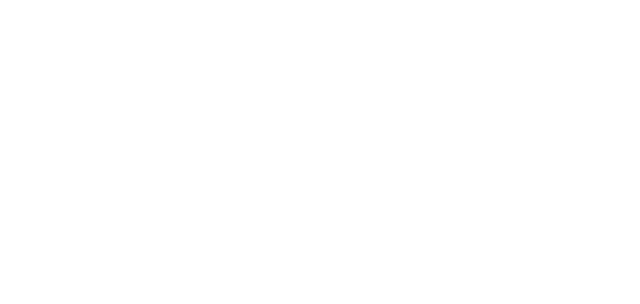
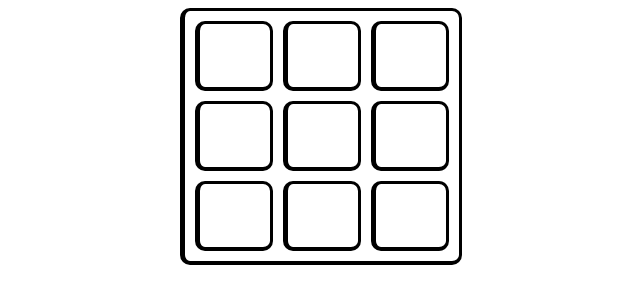
Before and after one commit to Or0naa/XO, a React (Vite) app in the folder xo_client/: page / in a window 1280 px wide. Shown: the top 304 px of the page, without its empty margins (319-959 px from the left). Built offline with nearby package versions, Linux system fonts and the light colour scheme.

Commit message:
board without logic

```diff
--- a/xo_client/src/App.jsx
+++ b/xo_client/src/App.jsx
@@ -1,10 +1,9 @@
-
+import Board from "./components/Board";
 
 export default function App() {
   return (
     <div>
-
-
+      <Board/>
     </div>
   )
 }
--- a/xo_client/src/components/BackArrow/style.module.scss
+++ b/xo_client/src/components/BackArrow/style.module.scss
@@ -10,6 +10,5 @@
 
     .backArrow{
         color: white;
-        background-color: #FBB500;
     }
 }}
--- /dev/null
+++ b/xo_client/src/components/Board/index.jsx
@@ -0,0 +1,73 @@
+import React, { useEffect, useState } from 'react'
+import Frame from '../Frame'
+import styles from './style.module.scss';
+import { check } from '../../functions/win';
+import X_index from '../XO/X_index';
+import O_index from '../XO/O_index';
+
+export default function Board() {
+    const [board, setBoard] = useState([]);
+    const [squares, setSquares] = useState(3);
+    const [turn, setTurn] = useState(true);
+    const [win, setWin] = useState(false);
+    const [winner, setWinner] = useState("");
+    const [winningSquares, setWinningSquares] = useState([]);
+
+    useEffect(() => {
+        // יצירת לוח הריבועים
+        const newBoard = [];
+        for (let i = 0; i < squares; i++) {
+            const line = [];
+            for (let j = 0; j < squares; j++) {
+                line.push(""); // מקדם את הלוח בשורות ריקות
+            }
+            newBoard.push(line); // מקדם את הלוח בשורות שמכילות את הריבועים הריקים
+        }
+        setBoard(newBoard); // עדכון הלוח בהתאם
+    }, [squares]);
+
+    const handleSquare = (i, j) => {
+        // אם הריבוע ריק
+        if (board[i][j] === "") {
+            // הערך שהוכנס על ידי המשתמש (תור X או O)
+            const value = turn ? "X" : "O";
+            // יצירת לוח חדש עם הערך שהוכנס במקום המתאים
+            const newBoard = [...board];
+            newBoard[i][j] = value;
+            // עדכון הלוח בהתאם
+            setBoard(newBoard);
+
+            // שליחת הלוח המלא והערך שהוכנס לפונקציה check
+            if (check(newBoard, value)) {
+                // אם הפונקציה check מחזירה true, יש ניצחון
+                alert(`ניצחון בתור ${value}`);
+                setWin(true);
+                setWinner(value); // עדכון הנצחון בהתאם לערך המנצח
+                // כאן תוכלי להגדיר כל פעולות נוספות שתרצי לבצע כאשר יש ניצחון
+            } else {
+                // עדכון התור לשחקן השני
+                console.log(turn);
+                setTurn(!turn);
+                // כאן תוכלי להגדיר כל פעולות נוספות שתרצי לבצע לאחר כל תור
+            }
+        }
+    }
+
+    return (
+        <div className={styles.board}>
+            <Frame >
+                {board.map((line, i) => (
+                    <div key={i} className={styles.board_row}>
+                        {line.map((square, j) => (
+
+                            <Frame >
+                                <div key={j} className={styles.square_frame} onClick={() => handleSquare(i, j)}>
+                                    {square == "X" ? <X_index /> : square == "O" ? <O_index /> : ""} </div>
+                            </Frame>
+
+                        ))}
+                    </div>
+                ))}
+            </Frame></div>
+    )
+}
--- /dev/null
+++ b/xo_client/src/components/Board/style.module.scss
@@ -0,0 +1,25 @@
+.board_row {
+    display: flex;
+    flex-direction: row;
+    height: 70px;
+    gap: 10px;
+    margin-bottom: 10px;
+    margin: 10px;
+}
+
+.square_frame {
+    width: 70px;
+    height: 70px;
+    display: flex;
+    justify-content: center;
+    align-items: center;
+    cursor: pointer;
+}
+
+.board {
+    width: 100%;
+    display: flex;
+    justify-content: center;
+    align-items: center;
+
+}
--- a/xo_client/src/components/Frame/index.jsx
+++ b/xo_client/src/components/Frame/index.jsx
@@ -1,10 +1,10 @@
 import React from 'react'
 import styles from './style.module.scss';
 
-export default function Frame() {
+export default function Frame({ children }) {
   return (
     <div className={styles.frame}>
-<p>hello</p>
+      {children}
     </div>
   )
 }
--- a/xo_client/src/components/Frame/style.module.scss
+++ b/xo_client/src/components/Frame/style.module.scss
@@ -5,10 +5,6 @@
     border-bottom:  4px #000 solid;
     border-left: 5px #000 solid;
     border-radius: 10px;
-    height: fit-content;
-    width: fit-content;
-
-    p {
-        padding: 5px;
-    }
+    // height: fit-content;
+    // width: fit-content;
 }
--- a/xo_client/src/components/XO/O_index.jsx
+++ b/xo_client/src/components/XO/O_index.jsx
@@ -3,7 +3,7 @@
 export default function O_index() {
   return (
     <div className={style.X_O}>
-    <p>O</p>
+    O
   </div>
   )
 }
--- a/xo_client/src/components/XO/X_index.jsx
+++ b/xo_client/src/components/XO/X_index.jsx
@@ -3,7 +3,7 @@
 export default function X_index() {
   return (
     <div className={style.X_O}>
-    <p>X</p>
+    X
   </div>
   )
 }
--- a/xo_client/src/components/XO/style.module.scss
+++ b/xo_client/src/components/XO/style.module.scss
@@ -1,12 +1,12 @@
 .X_O {
-    font-size: 200px;
+    font-size: 50px;
     background-image: linear-gradient(to bottom,  #fcd015 50%, #fbb500 50%);
     -webkit-background-clip: text;
     -webkit-text-fill-color: transparent;
-    -webkit-text-stroke: 5px #000;
-    font-family: 'Pacifico', cursive;
+    -webkit-text-stroke: 1px #000;
+    // font-family: 'Pacifico', cursive;
     color: transparent;
     // text-shadow:  -12px 0 0 #000;
-    filter: drop-shadow(-10px 0px 0px rgba(0, 0, 0));
+    filter: drop-shadow(-3px 0px 0px rgba(0, 0, 0));
 
 }
--- /dev/null
+++ b/xo_client/src/functions/win.js
@@ -0,0 +1,36 @@
+// for i = 0, i++, i<3; if j[i]==prev continu else brake
+// for j = 0, j++, j<3; if i[j]==prev continu else brake
+// for i=0, i++, i<3; for j=0, j++, j<3; if i[j]==prev continue else brake
+// for i=3, i--, i>0; for j=0, j++, j>0; if i[j]==prev continue else brake
+
+export function check(arr, value) {
+    if (row(arr, value, 0, 0) || colomn(arr, value, 0, 0) ||
+        value == arr[0, 0] && diagonaldown(arr, value, 0, 0) || value == arr[arr.length - 1, 0] && diagonalup(arr, value, arr.length - 1, 0)) {
+        alert("You Win");
+        return true;
+    }
+    else return false;
+
+}
+function row(arr, value, i, j) {
+    if (i == arr.length) return true;
+    if (arr[i, j] == value) return row(arr, value, i + 1, j)
+    else return false;
+}
+function colomn(arr, value, i, j) {
+    if (j == arr.length) return true;
+    if (arr[i, j] == value) return colomn(arr, value, i, j + 1);
+    else return false;
+}
+
+function diagonaldown(arr, value, i, j) {
+    if (i == arr.length) return true;
+    if (arr[i, j] == value) return diagonaldown(arr, value, i + 1, j + 1);
+    else return false;
+}
+
+function diagonalup(arr, value, i, j) {
+    if (i == -1) return true;
+    if (arr[i, j] == value) return diagonalup(arr, value, i - 1, j + 1);
+    else return false;
+}
--- a/xo_client/src/index.css
+++ b/xo_client/src/index.css
@@ -1,5 +1,6 @@
 * {
     font-family: 'Pacifico', cursive;
+
 }
 
 button {
```
Also changed, not shown: xo_client/src/components/Board/Square.jsx (added, +19 -0 lines).
